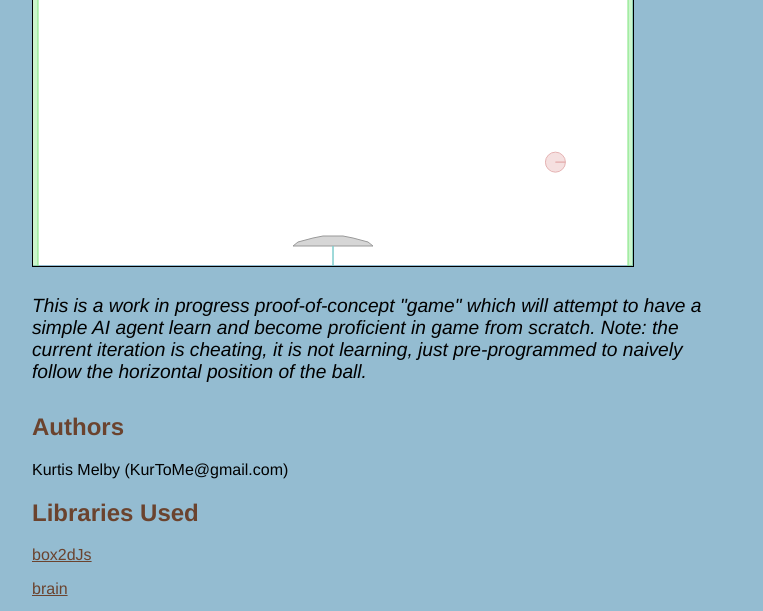
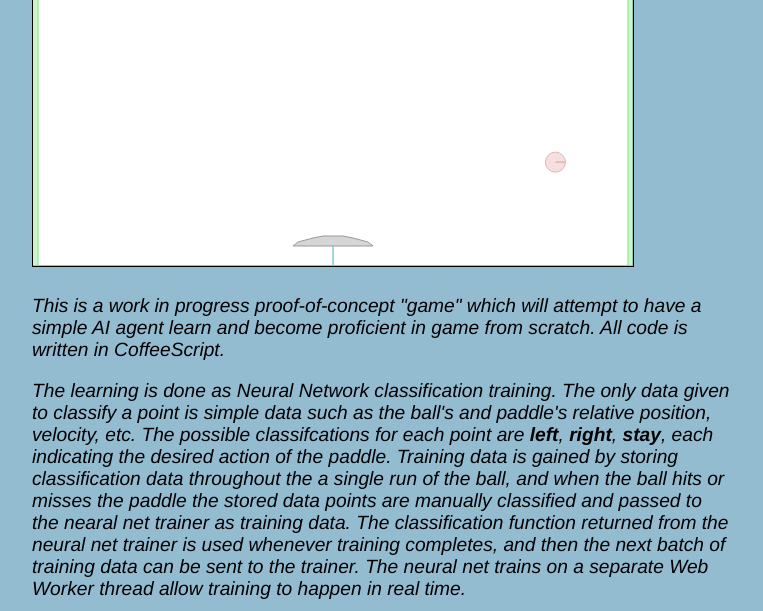
Before and after one commit to kurtome/Bricked, a plain HTML site: page index.html in a window 1280 px wide. Shown: the part 449-1060 px from the top of the page, without its empty margins (258-1021 px from the left). Drawn offline with Linux system fonts and the light colour scheme.

Commit message:
Provided more detailed description.

```diff
--- a/index.html
+++ b/index.html
@@ -54,9 +54,18 @@
 		<script type="text/javascript" src="./scripts/bricked.js"></script>
 
     <div class="description">
-		This is a work in progress proof-of-concept "game" which will attempt to have a simple AI agent learn and become proficient in game from scratch.
+		<p>
+		This is a work in progress proof-of-concept "game" which will attempt to have a simple AI agent learn and become proficient in game from scratch. All code is written in CoffeeScript.
+		</p>
+		<p>
+		The learning is done as Neural Network classification training.
+		The only data given to classify a point is simple data such as the ball's and paddle's relative position, velocity, etc.
+		The possible classifcations for each point are <b>left</b>, <b>right</b>, <b>stay</b>, each indicating the desired action of the paddle.
+		Training data is gained by storing classification data throughout the a single run of the ball, and when the ball hits or misses the paddle the stored data points are manually classified and passed to the nearal net trainer as training data.
+		The classification function returned from the neural net trainer is used whenever training completes, and then the next batch of training data can be sent to the trainer.
+		The neural net trains on a separate Web Worker thread allow training to happen in real time.
+		</p>
 
-		Note: the current iteration is cheating, it is not learning, just pre-programmed to naively follow the horizontal position of the ball.
     </div>
 
 
```
